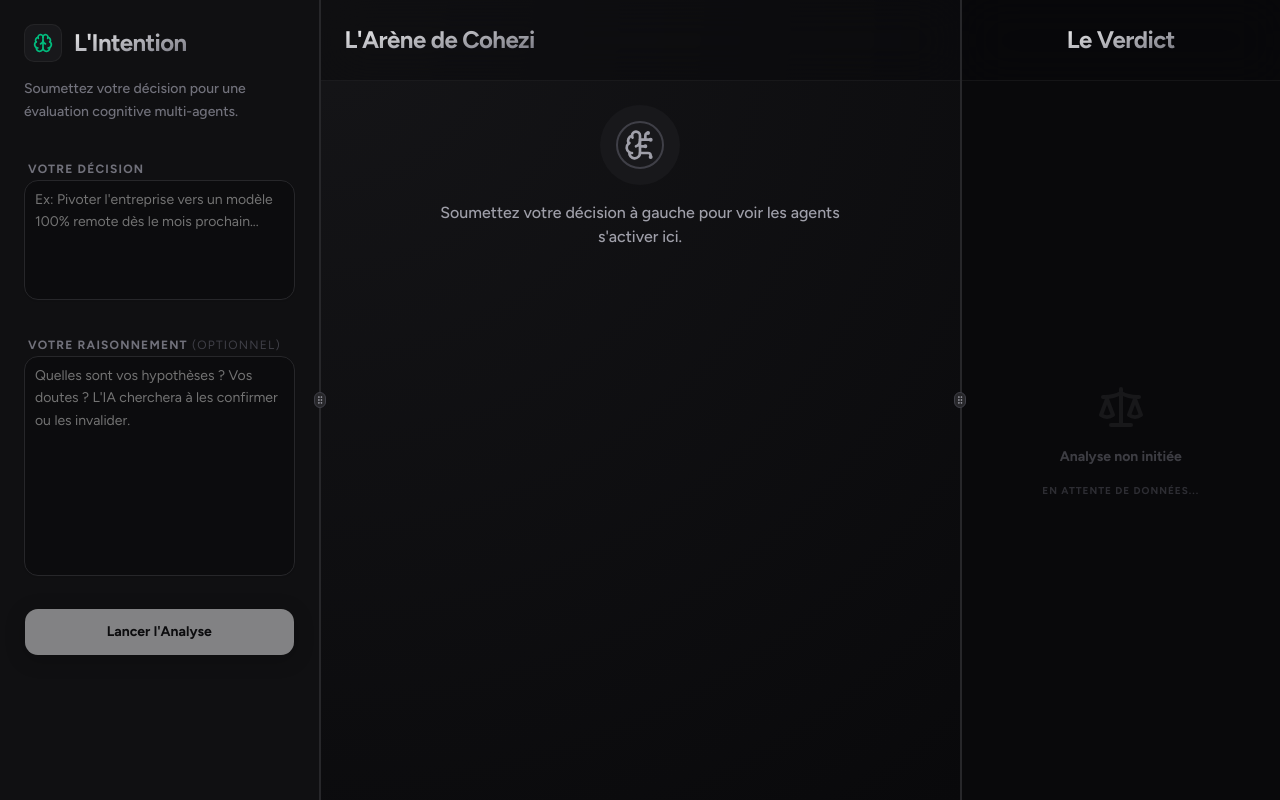
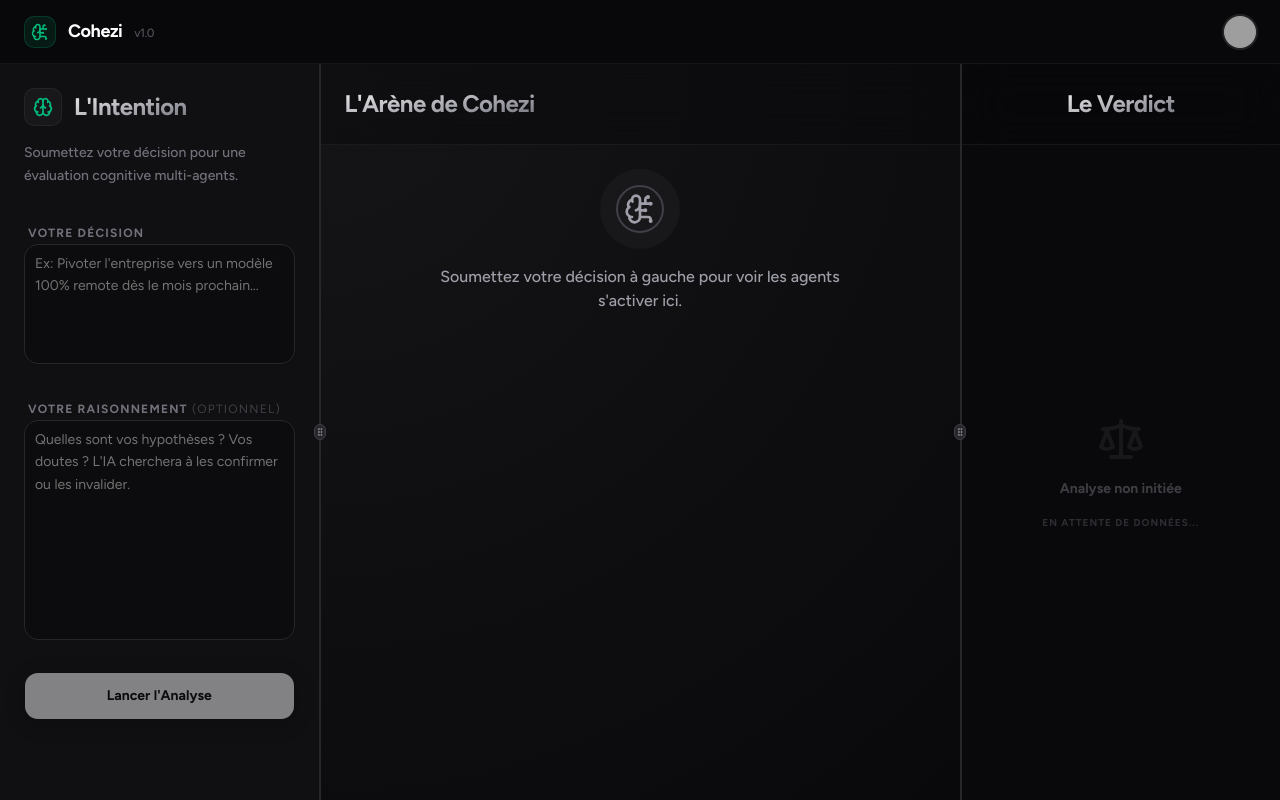
Before and after one commit to Okpeyemi/cohezi, a Next.js app in the folder webapp/: page / in a window 1280 px wide. Built offline with nearby package versions, Linux system fonts and the light colour scheme; grey boxes are pictures that could not be loaded.

Commit message:
git commit -m "feat: add global header with user profile and install shadcn components"

```diff
--- a/webapp/app/globals.css
+++ b/webapp/app/globals.css
@@ -142,10 +142,12 @@
   * {
     @apply border-border outline-ring/50;
   }
+
   body {
     @apply bg-zinc-950 text-zinc-100;
   }
+
   button {
-    cursor: pointer;
+    @apply cursor-pointer;
   }
 }
--- a/webapp/app/layout.tsx
+++ b/webapp/app/layout.tsx
@@ -19,6 +19,9 @@
   description: "Disséquez, stress-testez et visualisez le raisonnement humain derrière chaque décision.",
 };
 
+import { Header } from "@/components/layout/Header";
+
+
 export default function RootLayout({
   children,
 }: Readonly<{
@@ -27,8 +30,9 @@
   return (
     <html lang="fr" className={`${figtree.variable} ${geistMono.variable}`}>
       <body
-        className={`font-sans bg-zinc-950 text-zinc-100 antialiased selection:bg-emerald-500/30 selection:text-emerald-200`}
+        className={`font-sans bg-zinc-950 text-zinc-100 antialiased selection:bg-emerald-500/30 selection:text-emerald-200 pt-16`}
       >
+        <Header />
         {children}
       </body>
     </html>
--- /dev/null
+++ b/webapp/components/layout/Header.tsx
@@ -0,0 +1,58 @@
+"use client";
+
+import React from "react";
+import { Avatar, AvatarFallback, AvatarImage } from "@/components/ui/avatar";
+import {
+    DropdownMenu,
+    DropdownMenuContent,
+    DropdownMenuItem,
+    DropdownMenuLabel,
+    DropdownMenuSeparator,
+    DropdownMenuTrigger,
+} from "@/components/ui/dropdown-menu";
+import { BrainCircuit, LogOut, Settings, User } from "lucide-react";
+
+export function Header() {
+    return (
+        <header className="fixed top-0 left-0 right-0 h-16 border-b border-white/5 bg-zinc-950/80 backdrop-blur-xl z-50 flex items-center justify-between px-6">
+            {/* Logo / Brand */}
+            <div className="flex items-center gap-3">
+                <div className="w-8 h-8 rounded-lg bg-emerald-500/10 flex items-center justify-center border border-emerald-500/20">
+                    <BrainCircuit className="text-emerald-500" size={18} />
+                </div>
+                <h1 className="text-lg font-bold tracking-tight text-white mb-0.5">
+                    Cohezi <span className="text-zinc-600 font-medium text-xs ml-2">v1.0</span>
+                </h1>
+            </div>
+
+            {/* Profile Menu */}
+            <div className="flex items-center gap-4">
+                <DropdownMenu>
+                    <DropdownMenuTrigger className="outline-none">
+                        <Avatar className="h-8 w-8 ring-2 ring-white/10 hover:ring-white/20 transition-all cursor-pointer">
+                            <AvatarImage src="https://github.com/shadcn.png" />
+                            <AvatarFallback>CN</AvatarFallback>
+                        </Avatar>
+                    </DropdownMenuTrigger>
+                    <DropdownMenuContent align="end" className="w-56 bg-zinc-950 border-white/10 text-zinc-200">
+                        <DropdownMenuLabel>Mon Compte</DropdownMenuLabel>
+                        <DropdownMenuSeparator className="bg-white/10" />
+                        <DropdownMenuItem className="focus:bg-zinc-900 focus:text-white cursor-pointer group">
+                            <User className="mr-2 h-4 w-4 text-zinc-500 group-hover:text-emerald-500 transition-colors" />
+                            <span>Profil</span>
+                        </DropdownMenuItem>
+                        <DropdownMenuItem className="focus:bg-zinc-900 focus:text-white cursor-pointer group">
+                            <Settings className="mr-2 h-4 w-4 text-zinc-500 group-hover:text-emerald-500 transition-colors" />
+                            <span>Paramètres</span>
+                        </DropdownMenuItem>
+                        <DropdownMenuSeparator className="bg-white/10" />
+                        <DropdownMenuItem className="focus:bg-zinc-900 focus:text-white cursor-pointer group text-rose-500 focus:text-rose-500">
+                            <LogOut className="mr-2 h-4 w-4" />
+                            <span>Se déconnecter</span>
+                        </DropdownMenuItem>
+                    </DropdownMenuContent>
+                </DropdownMenu>
+            </div>
+        </header>
+    );
+}
--- a/webapp/components/layout/main-layout.tsx
+++ b/webapp/components/layout/main-layout.tsx
@@ -15,7 +15,7 @@
 
 export function MainLayout({ leftPanel, centerPanel, rightPanel }: MainLayoutProps) {
     return (
-        <div className="h-screen w-full bg-zinc-950 text-zinc-100 overflow-hidden">
+        <div className="h-[calc(100vh-4rem)] w-full bg-zinc-950 text-zinc-100 overflow-hidden">
             <ResizablePanelGroup direction="horizontal" className="h-full w-full">
                 {/* Panneau Gauche : L'Intention */}
                 <ResizablePanel defaultSize={25} minSize={20} className="bg-zinc-900/50 border-r border-zinc-800">
--- /dev/null
+++ b/webapp/components/ui/avatar.tsx
@@ -0,0 +1,109 @@
+"use client"
+
+import * as React from "react"
+import { Avatar as AvatarPrimitive } from "radix-ui"
+
+import { cn } from "@/lib/utils"
+
+function Avatar({
+  className,
+  size = "default",
+  ...props
+}: React.ComponentProps<typeof AvatarPrimitive.Root> & {
+  size?: "default" | "sm" | "lg"
+}) {
+  return (
+    <AvatarPrimitive.Root
+      data-slot="avatar"
+      data-size={size}
+      className={cn(
+        "size-8 rounded-full after:rounded-full data-[size=lg]:size-10 data-[size=sm]:size-6 after:border-border group/avatar relative flex shrink-0 select-none after:absolute after:inset-0 after:border after:mix-blend-darken dark:after:mix-blend-lighten",
+        className
+      )}
+      {...props}
+    />
+  )
+}
+
+function AvatarImage({
+  className,
+  ...props
+}: React.ComponentProps<typeof AvatarPrimitive.Image>) {
+  return (
+    <AvatarPrimitive.Image
+      data-slot="avatar-image"
+      className={cn(
+        "rounded-full aspect-square size-full object-cover",
+        className
+      )}
+      {...props}
+    />
+  )
+}
+
+function AvatarFallback({
+  className,
+  ...props
+}: React.ComponentProps<typeof AvatarPrimitive.Fallback>) {
+  return (
+    <AvatarPrimitive.Fallback
+      data-slot="avatar-fallback"
+      className={cn(
+        "bg-muted text-muted-foreground rounded-full flex size-full items-center justify-center text-sm group-data-[size=sm]/avatar:text-xs",
+        className
+      )}
+      {...props}
+    />
+  )
+}
+
+function AvatarBadge({ className, ...props }: React.ComponentProps<"span">) {
+  return (
+    <span
+      data-slot="avatar-badge"
+      className={cn(
+        "bg-primary text-primary-foreground ring-background absolute right-0 bottom-0 z-10 inline-flex items-center justify-center rounded-full bg-blend-color ring-2 select-none",
+        "group-data-[size=sm]/avatar:size-2 group-data-[size=sm]/avatar:[&>svg]:hidden",
+        "group-data-[size=default]/avatar:size-2.5 group-data-[size=default]/avatar:[&>svg]:size-2",
+        "group-data-[size=lg]/avatar:size-3 group-data-[size=lg]/avatar:[&>svg]:size-2",
+        className
+      )}
+      {...props}
+    />
+  )
+}
+
+function AvatarGroup({ className, ...props }: React.ComponentProps<"div">) {
+  return (
+    <div
+      data-slot="avatar-group"
+      className={cn(
+        "*:data-[slot=avatar]:ring-background group/avatar-group flex -space-x-2 *:data-[slot=avatar]:ring-2",
+        className
+      )}
+      {...props}
+    />
+  )
+}
+
+function AvatarGroupCount({
+  className,
+  ...props
+}: React.ComponentProps<"div">) {
+  return (
+    <div
+      data-slot="avatar-group-count"
+      className={cn("bg-muted text-muted-foreground size-8 rounded-full text-sm group-has-data-[size=lg]/avatar-group:size-10 group-has-data-[size=sm]/avatar-group:size-6 [&>svg]:size-4 group-has-data-[size=lg]/avatar-group:[&>svg]:size-5 group-has-data-[size=sm]/avatar-group:[&>svg]:size-3 ring-background relative flex shrink-0 items-center justify-center ring-2", className)}
+      {...props}
+    />
+  )
+}
+
+export {
+  Avatar,
+  AvatarImage,
+  AvatarFallback,
+  AvatarGroup,
+  AvatarGroupCount,
+  AvatarBadge,
+}
--- a/webapp/components/ui/button.tsx
+++ b/webapp/components/ui/button.tsx
@@ -5,7 +5,7 @@
 import { cn } from "@/lib/utils"
 
 const buttonVariants = cva(
-  "focus-visible:border-ring focus-visible:ring-ring/50 aria-invalid:ring-destructive/20 dark:aria-invalid:ring-destructive/40 aria-invalid:border-destructive dark:aria-invalid:border-destructive/50 rounded-md border border-transparent bg-clip-padding text-sm font-medium focus-visible:ring-[3px] aria-invalid:ring-[3px] [&_svg:not([class*='size-'])]:size-4 inline-flex items-center justify-center whitespace-nowrap transition-all disabled:pointer-events-none disabled:opacity-50 [&_svg]:pointer-events-none shrink-0 [&_svg]:shrink-0 outline-none group/button select-none",
+  "focus-visible:border-ring focus-visible:ring-ring/50 aria-invalid:ring-destructive/20 dark:aria-invalid:ring-destructive/40 aria-invalid:border-destructive dark:aria-invalid:border-destructive/50 rounded-md border border-transparent bg-clip-padding text-sm font-medium focus-visible:ring-[3px] aria-invalid:ring-[3px] [&_svg:not([class*='size-'])]:size-4 inline-flex items-center justify-center whitespace-nowrap transition-all disabled:pointer-events-none disabled:opacity-50 [&_svg]:pointer-events-none shrink-0 [&_svg]:shrink-0 outline-none group/button select-none cursor-pointer",
   {
     variants: {
       variant: {
```
Also changed, not shown: webapp/components/ui/causal-graph.tsx (+43 -12 lines), 1 other file (tests, documents, lock files or other folders).
